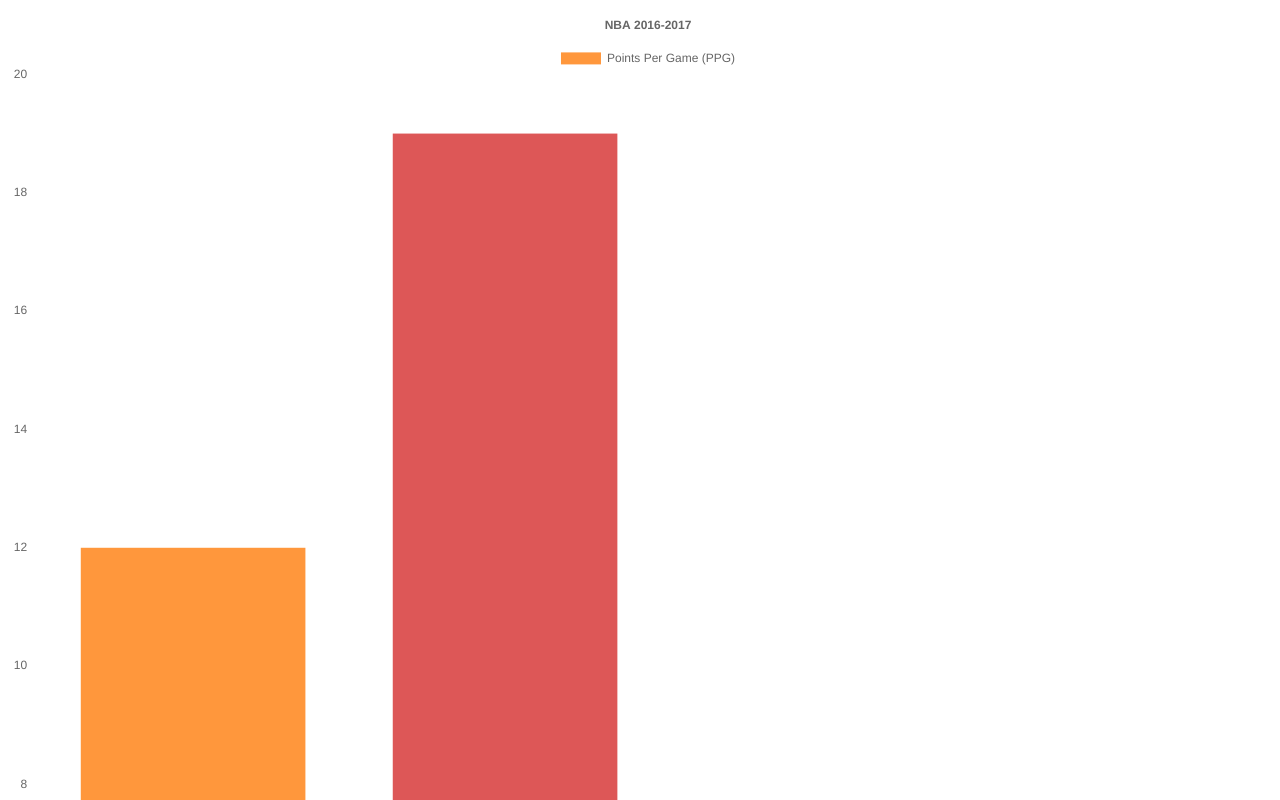
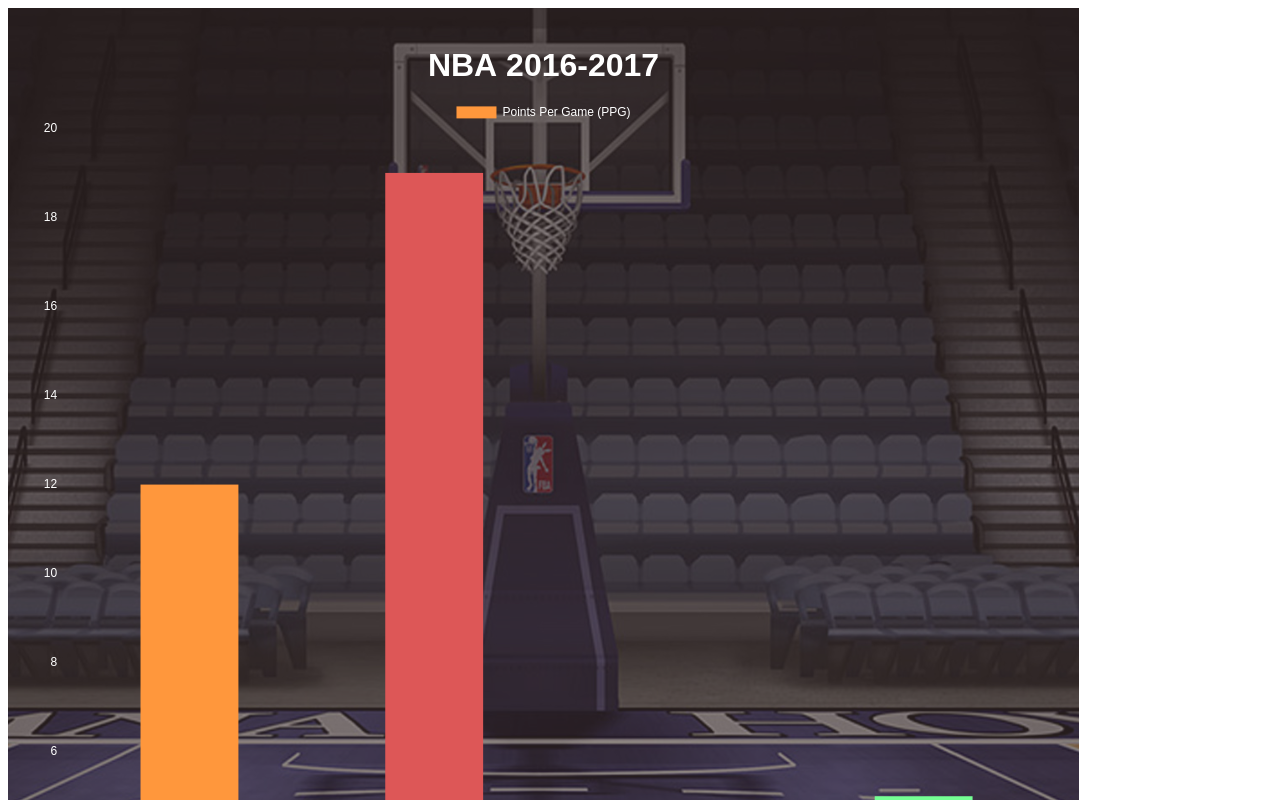
Before and after one commit to CharlesW95/project_insight_nbaviz, a website built with webpack: page app/index.html in a window 1280 px wide. Shown: the top 800 px of the page. Built offline with nearby package versions, Linux system fonts and the light colour scheme.

Commit message:
- Updated appearance - Working on slider

```diff
--- a/app/colors/colors.js
+++ b/app/colors/colors.js
@@ -2,5 +2,6 @@
     orange: 'rgba(255, 151, 60, 100)',
     red: 'rgba(221, 87, 87, 100)',
     blue: 'rgba(0, 214, 255, 100)',
-    green: 'rgba(117, 255, 148, 100)'
+    green: 'rgba(117, 255, 148, 100)',
+    white: 'rgba(255, 255, 255, 100)'
 }
--- a/app/index.html
+++ b/app/index.html
@@ -1 +1,4 @@
-<canvas id="nbaChart" width="400" height="400"></canvas>
+<div id="holder">
+    <canvas id="nbaChart" width="400" height="400"></canvas>
+    <div id="slider"></div>
+</div>
--- a/app/index.js
+++ b/app/index.js
@@ -1,5 +1,10 @@
 import Chart from 'chart.js';
 import Colors from './colors/colors';
+import './static/css/styles.css';
+
+// Change global settings
+Chart.defaults.global.defaultFontColor = '#FFF';
+Chart.defaults.global.defaultFontFamily = 'Arial';
 
 var nbaChart = document.getElementById("nbaChart");
 var myChart = new Chart(nbaChart, {
@@ -21,7 +26,7 @@
         scales: {
             yAxes: [{
                 ticks: {
-                    beginAtZero:true
+                    beginAtZero: true,
                 },
                 gridLines: {
                     display: false
@@ -30,12 +35,14 @@
             xAxes: [{
                 gridLines: {
                     display: false
-                }
+                },
+                barPercentage: 0.5
             }]
         },
         title: {
             display: true,
-            text: 'NBA 2016-2017'
+            text: 'NBA 2016-2017',
+            fontSize: 32
         }
     }
 });
--- /dev/null
+++ b/app/static/css/styles.css
@@ -0,0 +1,12 @@
+#holder {
+    width: 80%;
+    height: auto;
+    padding: 30px;
+    background-image: url('../images/nbaBackground.png');
+    background-position: center;
+    background-size: cover;
+}
+
+#nbaChart {
+
+}
--- a/webpack.config.js
+++ b/webpack.config.js
@@ -18,8 +18,15 @@
                 query: {
                     presets: ['es2015']
                 }
+            },
+            {
+                test: /\.css$/,
+                loader: 'style-loader!css-loader'
+            },
+            {
+                test: /\.(png|jpg)$/,
+                loader: 'url-loader?limit=8192'
             }
-
         ]
     },
     output: {
```
Also changed, not shown: app/static/images/nbaBackground.png (added), dist/bundle.js, dist/f1f4eb6b9d0832d28e8dc7dc598ec0b3.png (added), dist/index.html.
